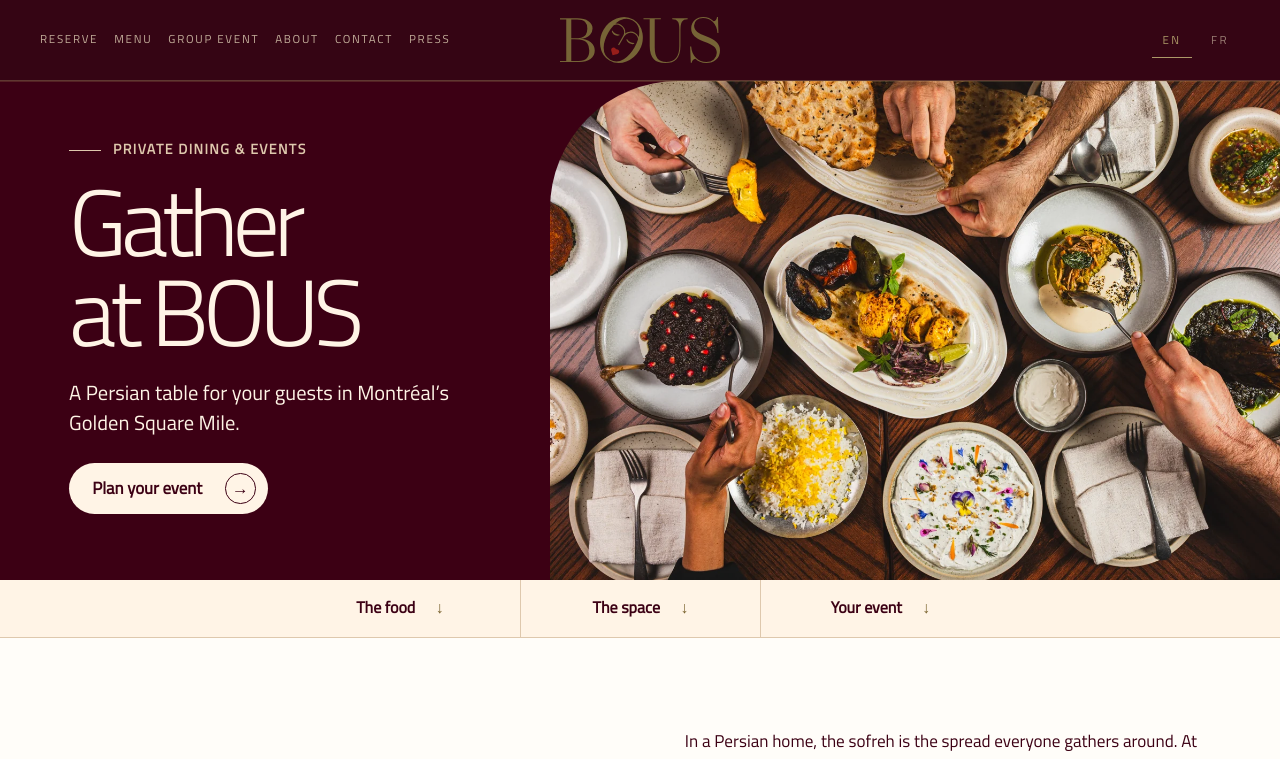
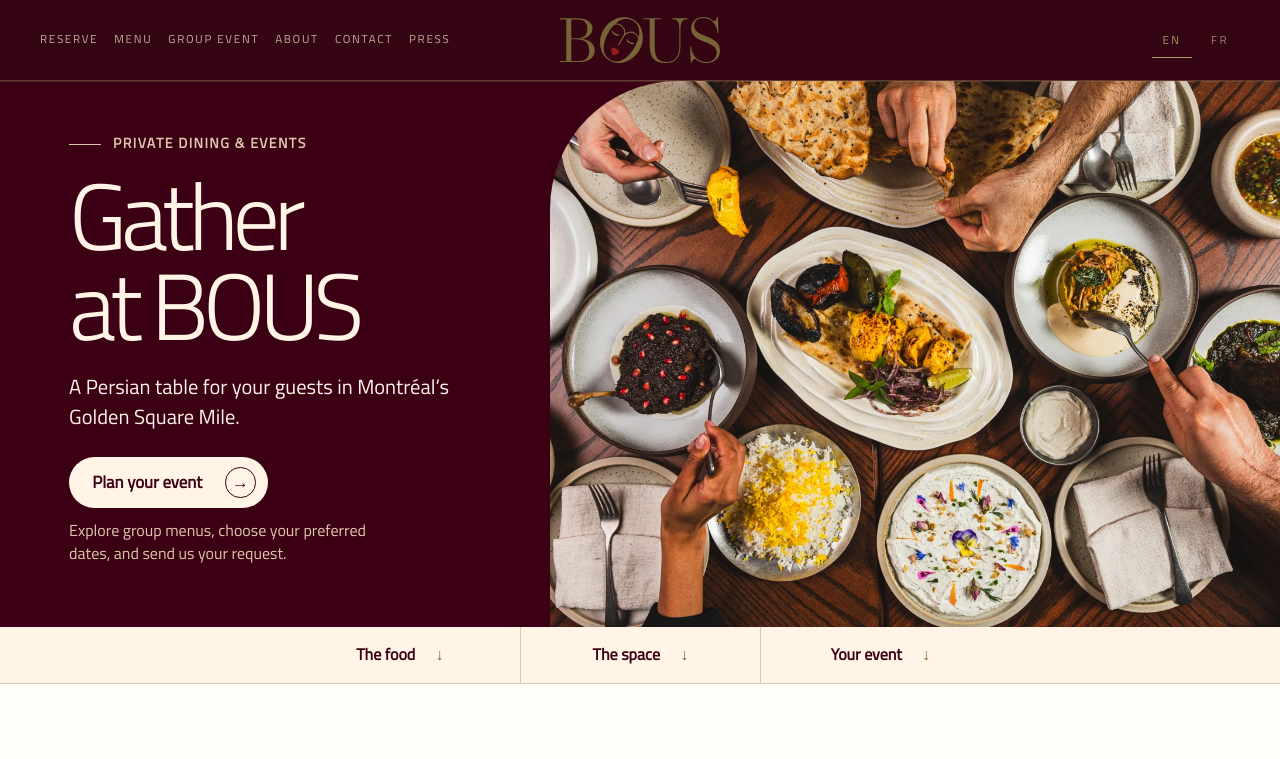
Before and after one commit to BOUS-Persian-Cuisine/website, a Next.js app: page /group-event in a window 1280 px wide. Shown: the top 759 px of the page. Built offline with nearby package versions, Linux system fonts and the light colour scheme.

Commit message:
Describe the event planner beneath the opening call to action

```diff
--- a/src/components/GroupEventLanding.tsx
+++ b/src/components/GroupEventLanding.tsx
@@ -29,15 +29,26 @@ export function GroupEventLanding({ onPlan }: { onPlan: () => void }) {
             <span>{t("Gather", "Recevoir")}</span>{" "}
             <span>{t("at BOUS", "chez BOUS")}</span>
           </h1>
-          <p>
+          <p className={css.heroIntro}>
             {t(
               "A Persian table for your guests in Montréal’s Golden Square Mile.",
               "Une table persane pour vos convives au cœur du Mille carré doré de Montréal.",
             )}
           </p>
-          <button className={css.heroButton} type="button" onClick={onPlan}>
+          <button
+            className={css.heroButton}
+            type="button"
+            onClick={onPlan}
+            aria-describedby="event-planner-description"
+          >
             {action} <span aria-hidden="true">→</span>
           </button>
+          <p className={css.plannerNote} id="event-planner-description">
+            {t(
+              "Explore group menus, choose your preferred dates, and send us your request.",
+              "Découvrez nos menus de groupe, indiquez vos dates préférées et envoyez-nous votre demande.",
+            )}
+          </p>
         </div>
       </section>
 
--- a/src/styles/group-event-landing.module.css
+++ b/src/styles/group-event-landing.module.css
@@ -88,9 +88,16 @@
 .heroContent h1 span {
   display: block;
 }
-.heroContent > p:not(.eyebrow) {
+.heroIntro {
   max-width: 28rem;
   font-size: clamp(1.12rem, 1.6vw, 1.4rem);
+  line-height: 1.45;
+}
+.heroContent .plannerNote {
+  max-width: 36ch;
+  margin-top: 0.75rem;
+  color: var(--line);
+  font-size: 1rem;
   line-height: 1.45;
 }
 .heroButton,
```
